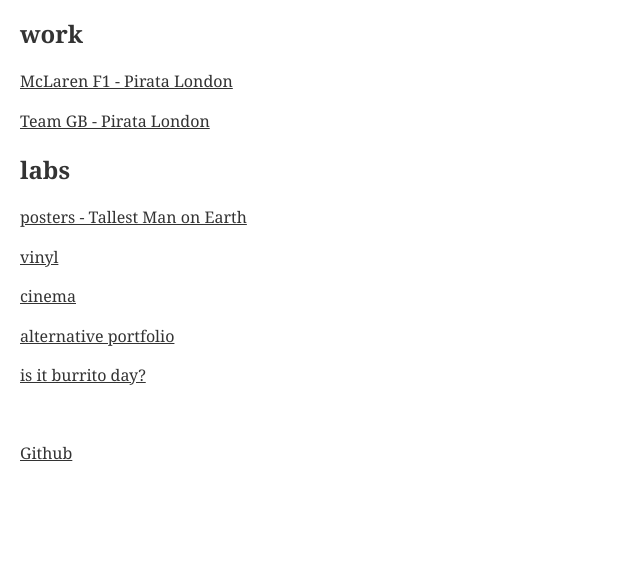
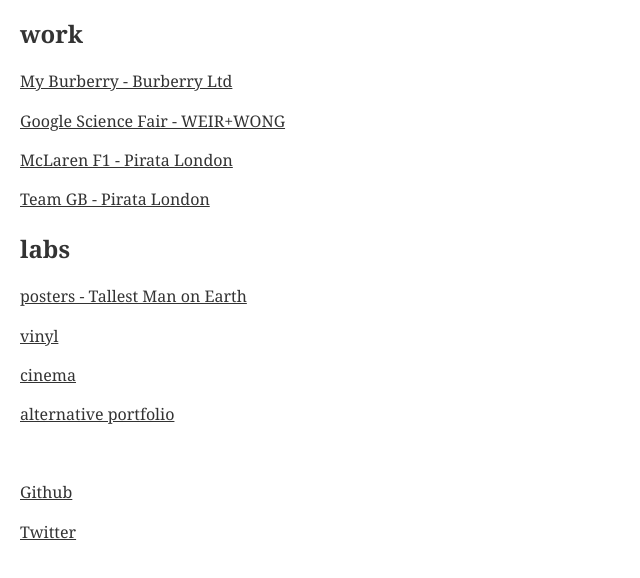
Before and after one commit to indiefolk/indiefolk, a plain HTML site: page index.html in a window 1280 px wide. Shown: the part 68-646 px from the top of the page, without its empty margins (0-640 px from the left). Drawn offline with nearby package versions, Linux system fonts and the light colour scheme; a web font is replaced by a local one.

Commit message:
Update index.html

```diff
--- a/index.html
+++ b/index.html
@@ -23,6 +23,8 @@
         <h1>indie folk</h1>
 
 	<h2>work</h2>
+	<p><a href="http://uk.burberry.com/my-burberry" target="_blank">My Burberry - Burberry Ltd</a></p>
+	<p><a href="http://www.googlesciencefair.com/springboard" target="_blank">Google Science Fair - WEIR+WONG</a></p>
 	<p><a href="http://www.mclaren.com/formula1" target="_blank">McLaren F1 - Pirata London</a></p>
 	<p><a href="http://www.teamgb.com">Team GB - Pirata London</a></p>
 
@@ -30,10 +32,10 @@
 	<p><a href="/labs/posters/tallest-man.html">posters - Tallest Man on Earth</a>
         <p><a href="/labs/vinyl">vinyl</a></p>
         <p><a href="/labs/cinema">cinema</a></p>
-        <p><a href="/labs/typo">alternative portfolio</a></p>
-        <p><a href="/labs/isitburritoday">is it burrito day?</a></p>
+        <p><a href="/labs/alt-portfolio">alternative portfolio</a></p>
 	<br />
 	<p><a href="http://github.com/indiefolk">Github</a></p>
+	<p><a href="http://twitter.com/johnlund">Twitter</a></p>
 
         <script src="//ajax.googleapis.com/ajax/libs/jquery/1.8.3/jquery.min.js"></script>
         <script>window.jQuery || document.write('<script src="js/vendor/jquery-1.8.3.min.js"><\/script>')</script>
```
